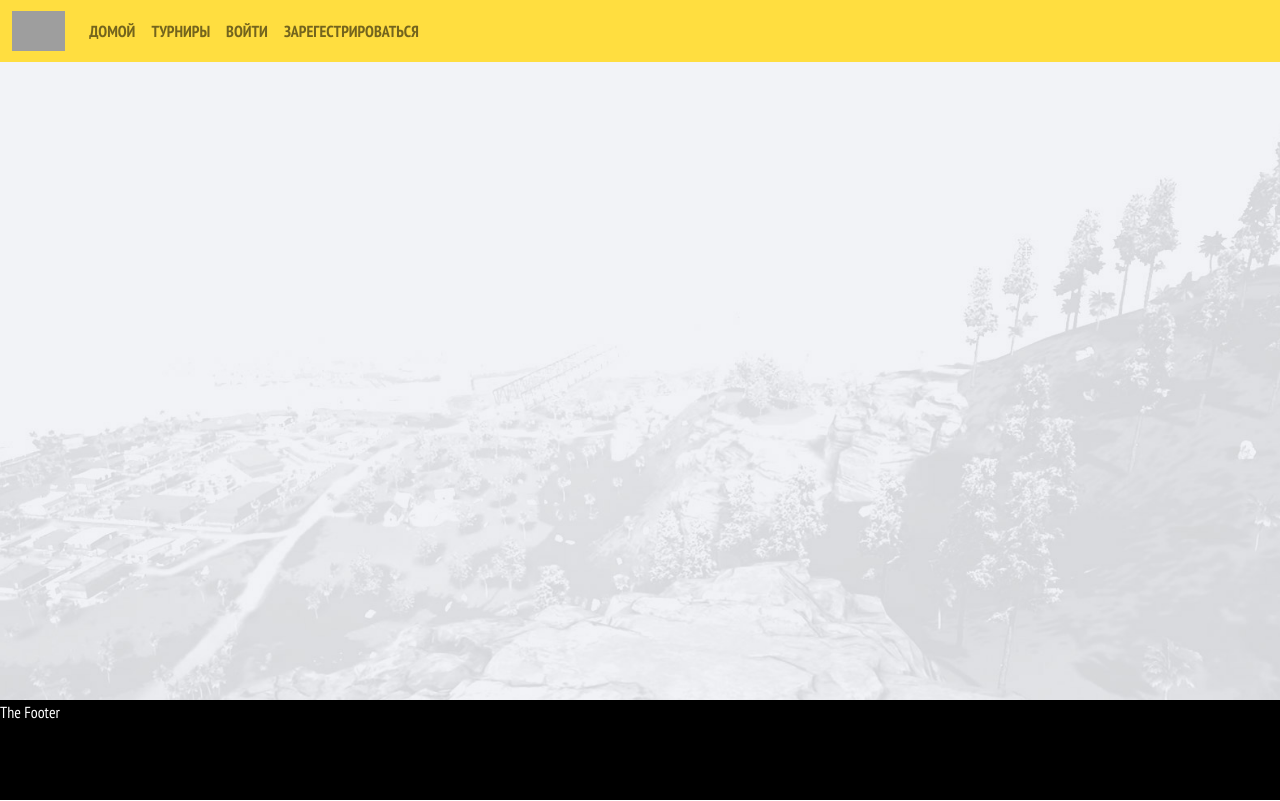
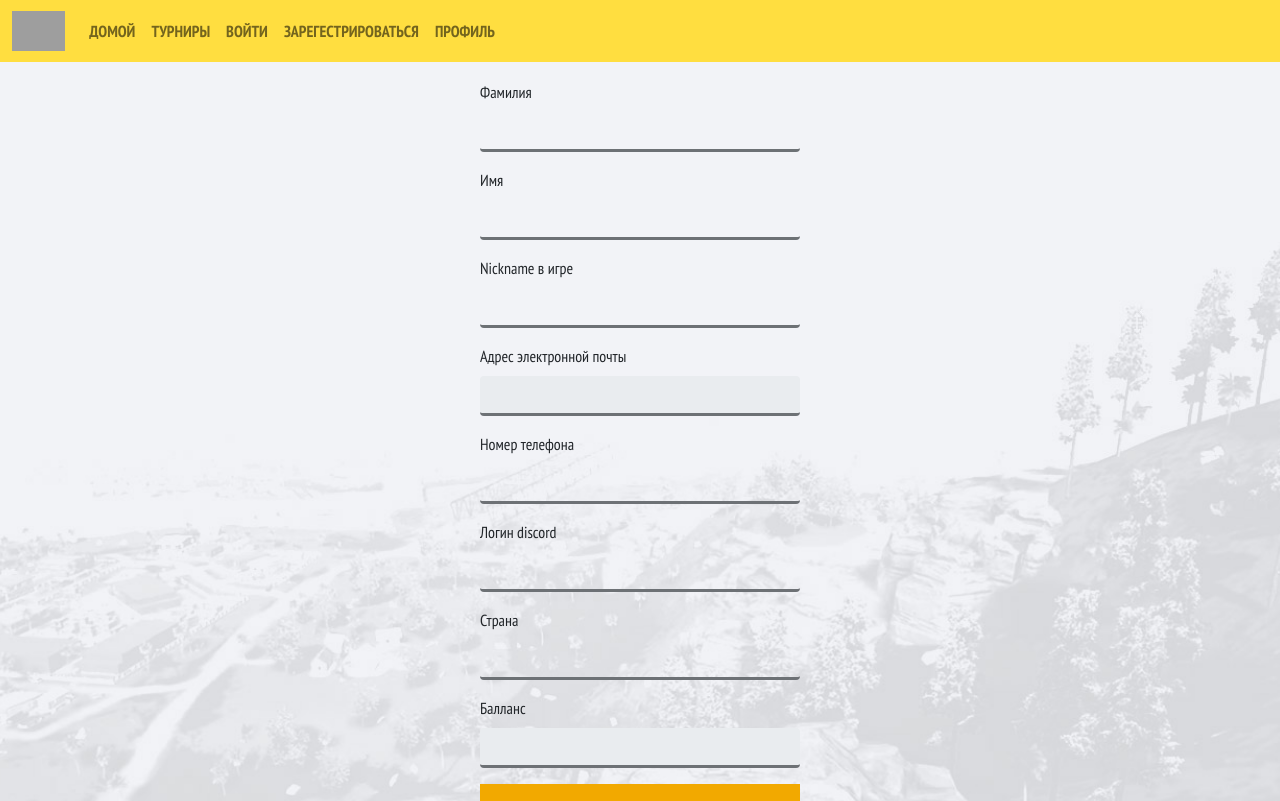
Before and after one commit to wuller1/pubg_mobile, a Vue app in the folder frontend/: page /profile in a window 1280 px wide. Shown: the top 801 px of the page. Built offline with nearby package versions, Linux system fonts and the light colour scheme; no server answers; grey boxes are pictures that could not be loaded.

Commit message:
added profile page

```diff
--- a/frontend/src/components/TheHeader.vue
+++ b/frontend/src/components/TheHeader.vue
@@ -85,6 +85,7 @@
               to="/tournaments"
               >ВЫЙТИ</router-link
             >
+            <router-link class="nav-link" to="/profile">ПРОФИЛЬ</router-link>
           </div>
         </div>
       </div>
--- a/frontend/src/components/pages/Login.vue
+++ b/frontend/src/components/pages/Login.vue
@@ -106,11 +106,6 @@ input:focus {
   flex-direction: column;
 }
 
-.orange {
-  color: #f2a900;
-  font-weight: 600;
-  font-size: 16px;
-}
 .enter {
   width: 100%;
   border: none;
--- /dev/null
+++ b/frontend/src/components/pages/Profile.vue
@@ -0,0 +1,108 @@
+<template>
+  <div class="container">
+    <form @submit.prevent="save">
+      <div class="mb-3">
+        <label for="lastName" class="form-label">Фамилия</label>
+        <input
+          type="input"
+          class="form-control"
+          id="lastName"
+          v-model="lastName"
+        />
+      </div>
+      <div class="mb-3">
+        <label for="name" class="form-label">Имя</label>
+        <input type="input" class="form-control" id="name" v-model="name" />
+      </div>
+      <div class="mb-3">
+        <label for="nickname" class="form-label">Nickname в игре</label>
+        <input
+          type="input"
+          class="form-control"
+          id="nickname"
+          v-model="nickname"
+        />
+      </div>
+      <div class="mb-3">
+        <label for="email" class="form-label">Адрес электронной почты</label>
+        <input
+          type="email"
+          class="form-control"
+          id="email"
+          v-model="email"
+          readonly
+        />
+      </div>
+      <div class="mb-3">
+        <label for="phone" class="form-label">Номер телефона</label>
+        <input type="phone" class="form-control" id="phone" v-model="phone" />
+      </div>
+      <div class="mb-3">
+        <label for="discord" class="form-label">Логин discord</label>
+        <input
+          type="discord"
+          class="form-control"
+          id="discord"
+          v-model="discord"
+        />
+      </div>
+      <div class="mb-3">
+        <label for="country" class="form-label">Страна</label>
+        <input
+          type="country"
+          class="form-control"
+          id="country"
+          v-model="country"
+        />
+      </div>
+      <div class="mb-3">
+        <label for="balance" class="form-label">Балланс</label>
+        <input
+          type="input"
+          class="form-control"
+          id="balance"
+          v-model="balance"
+          readonly
+        />
+      </div>
+      <button type="submit" class="enter">Сохранить изменения</button>
+    </form>
+  </div>
+</template>
+
+<style scoped>
+.container {
+  margin-top: 80px;
+  display: flex;
+  justify-content: center;
+  align-items: center;
+  width: 437px;
+  flex-direction: column;
+}
+input {
+  display: block;
+  text-align: center;
+  border: none;
+  border-bottom: 3px solid #6d7175;
+  width: 320px;
+  height: 40px;
+  background-color: transparent;
+  font-size: 22px;
+  font-weight: 400;
+}
+input:focus {
+  outline: none;
+  border-bottom: 4px solid #f2a900;
+}
+.enter {
+  width: 100%;
+  border: none;
+  background-color: #f2a900;
+  color: #000000;
+  font-size: 20px;
+  font-weight: 600;
+  letter-spacing: 0;
+  height: 65px;
+  margin-bottom: 80px;
+}
+</style>
--- a/frontend/src/router/index.js
+++ b/frontend/src/router/index.js
@@ -6,6 +6,7 @@ import Register from "../components/pages/Register";
 import Login from "../components/pages/Login";
 import Admin from "../components/pages/Admin";
 import EditTournament from "../components/pages/admin/EditTournament";
+import Profile from "../components/pages/Profile";
 
 const routes = [
   {
@@ -36,6 +37,10 @@ const routes = [
     path: "/tournaments/:id/edit",
     component: EditTournament,
   },
+  {
+    path: "/profile",
+    component: Profile,
+  },
 ];
 
 const router = createRouter({
```
